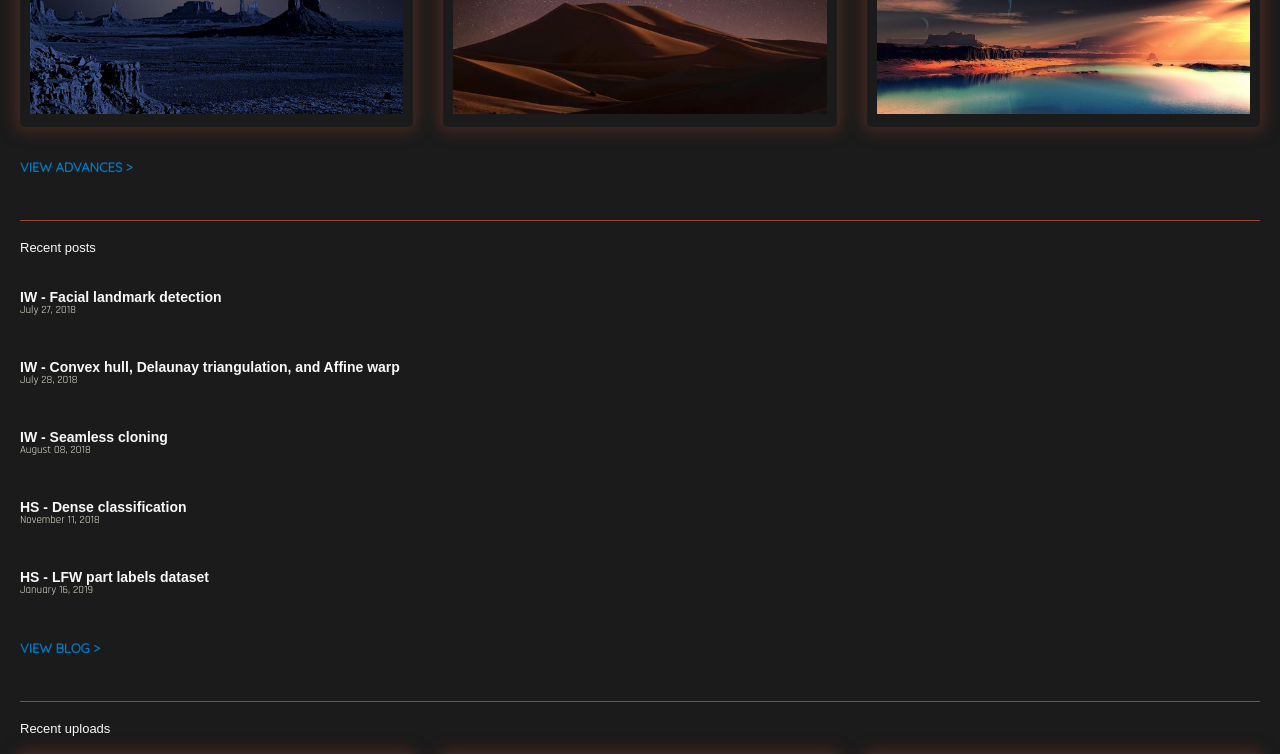
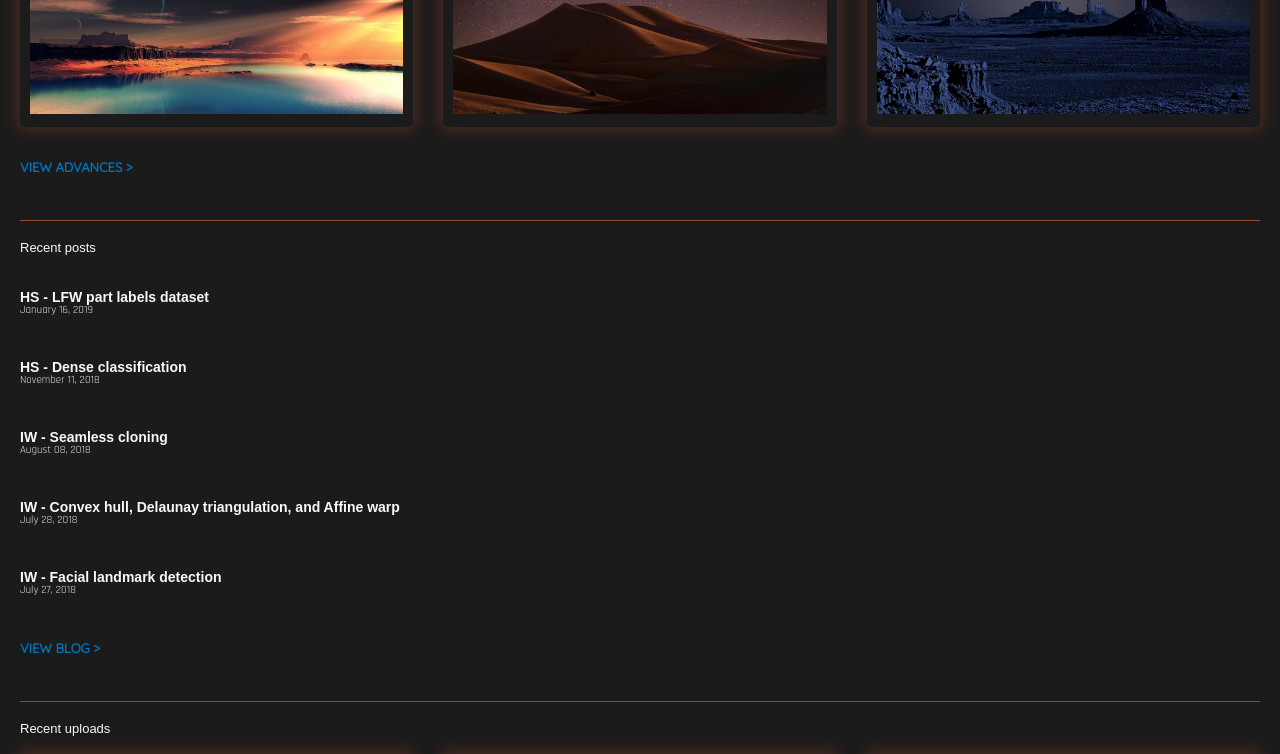
Before and after one commit to multiplanetai/multiplanetai.github.io, a Jekyll site: the page built from index.html, in a window 1280 px wide and 1400 px high, scrolled down 437 px. Shown: the top 754 px of the window. Built offline with Jekyll 4.4.1, drawn with Linux system fonts in a browser that asks for light colours; some web fonts are replaced; some of the changed text lies outside the part shown.

Commit message:
Update text for goal, join us, and about us

```diff
--- a/_layouts/default.html
+++ b/_layouts/default.html
@@ -56,7 +56,7 @@
 		</a>
 
 	<!-- YouTube -->
-	<a href="https://www.youtube.com/user/samary1ypinky2" target="_blank" rel="noopener">
+	<a href="https://www.youtube.com/channel/UCNXHr_mzoplvXy0crvhJKRg" target="_blank" rel="noopener">
 		<svg class="f-icon" id="youtube-icon" viewBox="0 0 512 512"><path d="M422.6 193.6c-5.3-45.3-23.3-51.6-59-54 -50.8-3.5-164.3-3.5-215.1 0 -35.7 2.4-53.7 8.7-59 54 -4 33.6-4 91.1 0 124.8 5.3 45.3 23.3 51.6 59 54 50.9 3.5 164.3 3.5 215.1 0 35.7-2.4 53.7-8.7 59-54C426.6 284.8 426.6 227.3 422.6 193.6zM222.2 303.4v-94.6l90.7 47.3L222.2 303.4z"/></svg>
 	</a>
 
@@ -84,6 +84,8 @@
 		}
 	}
 </script>
+
+
 <script async src="https://www.googletagmanager.com/gtag/js?id=UA-131668874-2"></script>
 <script>
   window.dataLayer = window.dataLayer || [];
--- a/index.html
+++ b/index.html
@@ -10,7 +10,7 @@
 
 <section id="almendra-mission">
 	<h2> Mission </h2>
-	<p class="almendra-mission-br"> Building and proposing artificial intelligence applications for a multiplanetary life. </p>
+	<p class="almendra-mission-br"> Relieving multiplanetary-life hurdles using artificial intelligence. </p>
 	<a class="learn-more" href="./about.html"> LEARN MORE > </a>
 </section>
 
@@ -18,7 +18,7 @@
 	<h2> Recent projects </h2>
 	<div class="container">
 		<div class="row">
-			{% for project in site.categories.projects reversed limit: page.plimit %}
+			{% for project in site.categories.projects limit: page.plimit %}
 			<div class="col-sm-4">
 				<a href="{{ project.url }}">
 					<figure>
@@ -39,7 +39,7 @@
 	<h2> Recent posts </h2>
 	<br/>
 	<ul>
-		{% for post in site.categories.blog reversed limit: page.blimit  %}
+		{% for post in site.categories.blog limit: page.blimit  %}
 		<a href="{{ post.url }}" >
 			<li>
 				<p class="r-post-title"> {{ post.title }}</p>
@@ -93,6 +93,8 @@
 </section>
 
 <section id="almendra-join">
-	<h2> Join Almendra </h2>
-	<p class="almendra-join-m"> All projects are open source, so if you want you could contribute on <a class="important-link" href="https://github.com/initiativealmendra">GitHub</a>, but if you are more interested in proposing new projects, write blog posts, or share learning resources, please don't hesitate to send an email to <a class="important-link" href="mailto:albertoo_3c@hotmail.com" >albertoo_3c@hotmail.com </a> to discuss them. </p>
+	<h2> Join us </h2>
+	<p class="almendra-join-m">
+		Almendra is an open research organization meaning that you can directly contribute using <a class="important-link" href="https://github.com/initiativealmendra">GitHub</a>, but if you are interested in collaborating in a different way, like creating new resources, submitting new projects, writing blog posts, or suggesting new things, then don't hesitate to send an email to <a class="important-link" href="mailto:initiativealmendra@hotmail.com"> initiativealmendra@gmail.com</a>.
+	</p>
 </section>
```
Also changed, not shown: about.html (+4 -12 lines).
